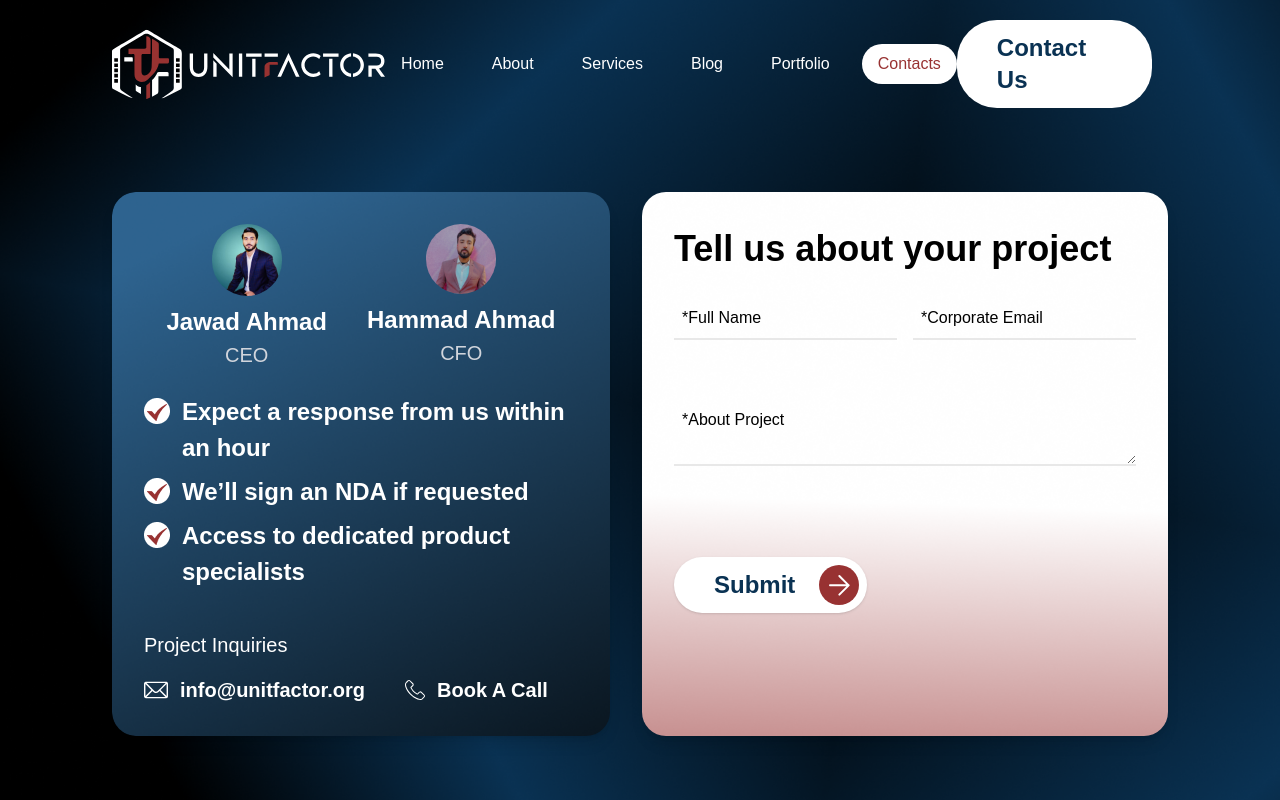
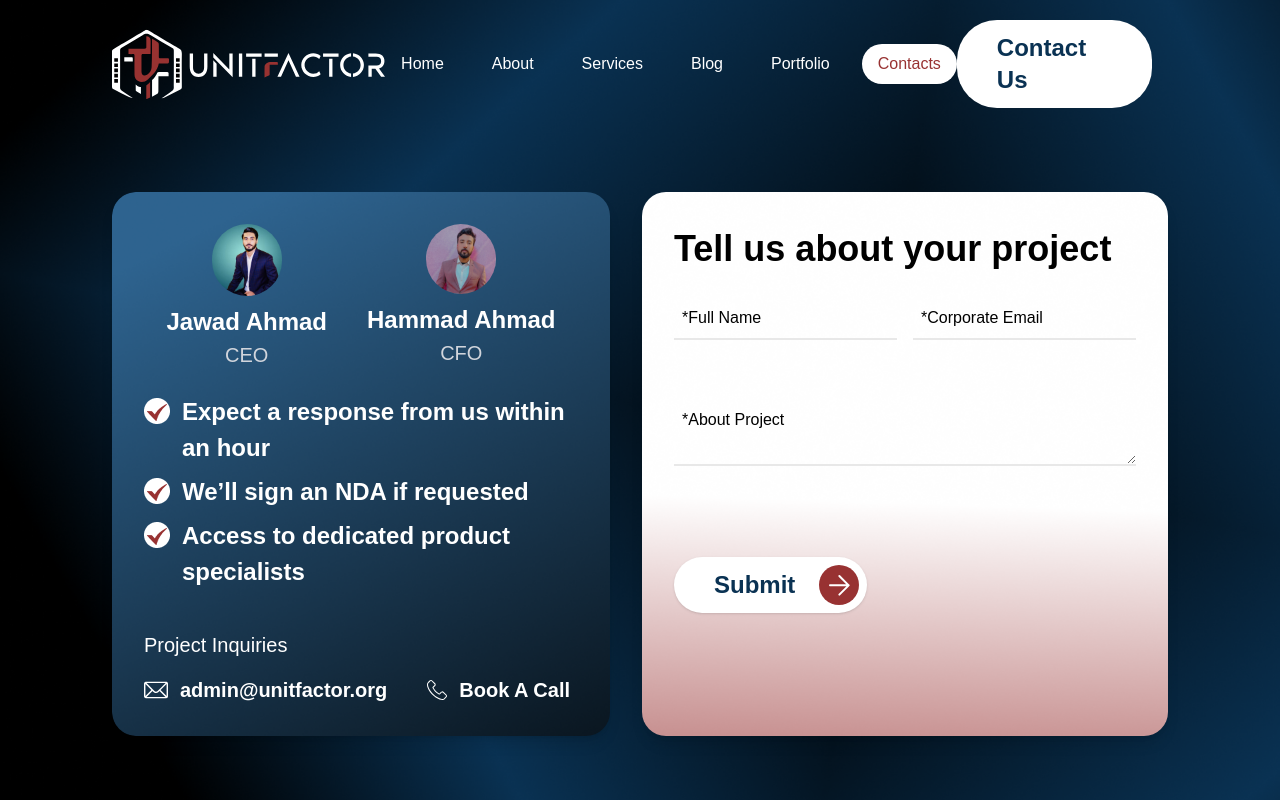
Before and after one commit to M-Jawad338211/company-website, a Next.js app: page /contacts in a window 1280 px wide. Shown: the top 800 px of the page. Built offline with nearby package versions, Linux system fonts and the light colour scheme.

Commit message:
email updated

```diff
--- a/app/components/contact-details/contacts.tsx
+++ b/app/components/contact-details/contacts.tsx
@@ -87,7 +87,7 @@ export default function Contacts() {
                   href="mailto:hr@unitfactor.org"
                   className="text-base md:text-lg lg:text-xl  font-semibold text-white"
                 >
-                  info@unitfactor.org
+                  admin@unitfactor.org
                 </a>
               </div>
               <div className="flex items-center gap-3">
@@ -151,10 +151,7 @@ export default function Contacts() {
             />
 
             <div className="flex items-center gap-3 lg:mt-6 ">
-              <Link
-                href="/contacts"
-                className="group flex items-center gap-6 bg-white hover:bg-primary hover:text-white text-secondary font-bold text-2xl pl-10 pr-2 py-2 rounded-full shadow-sm  transition"
-              >
+              <button className="group flex items-center gap-6 bg-white hover:bg-primary hover:text-white text-secondary font-bold text-2xl pl-10 pr-2 py-2 rounded-full shadow-sm  transition">
                 Submit
                 <span className="flex items-center justify-center bg-primary group-hover:bg-secondary w-10 h-10 rounded-full">
                   <svg
@@ -174,7 +171,7 @@ export default function Contacts() {
                     />
                   </svg>
                 </span>
-              </Link>
+              </button>
             </div>
           </form>
         </div>
--- a/app/components/footer.tsx
+++ b/app/components/footer.tsx
@@ -30,7 +30,7 @@ export default function Footer() {
   ];
 
   return (
-    <div className="w-full bg-black max-w-9xl mx-auto lg:px-20 xl:px-32 pb-12">
+    <div className="w-full max-w-9xl mx-auto lg:px-20 xl:px-32 pb-12">
       <div className="grid grid-cols-1 md:grid-cols-2 lg:grid-cols-4 gap-10 xl:gap-20 text-center">
         <div className="flex flex-col items-center lg:items-start gap-10">
           <Link href="/">
@@ -51,7 +51,7 @@ export default function Footer() {
               href="mailto:hr@unitfactor.org"
               className="text-base sm:text-lg font-medium mt-2"
             >
-              info@unitfactor.org
+              admin@unitfactor.org
             </a>
           </div>
         </div>
--- a/app/components/portfolio-details/partners.tsx
+++ b/app/components/portfolio-details/partners.tsx
@@ -21,7 +21,7 @@ export default function Partners() {
             </motion.h2>
 
             <p className="bg-white text-black rounded-[15px] px-4 py-2 sm:p-3 text-lg md:text-xl  lg:text-2xl xl:text-3xl font-bold">
-              70+ Projects done
+              45+ Projects done
             </p>
 
             <div className="w-2/3 h-px bg-white/75 mt-3 sm:mt-5"></div>
```
